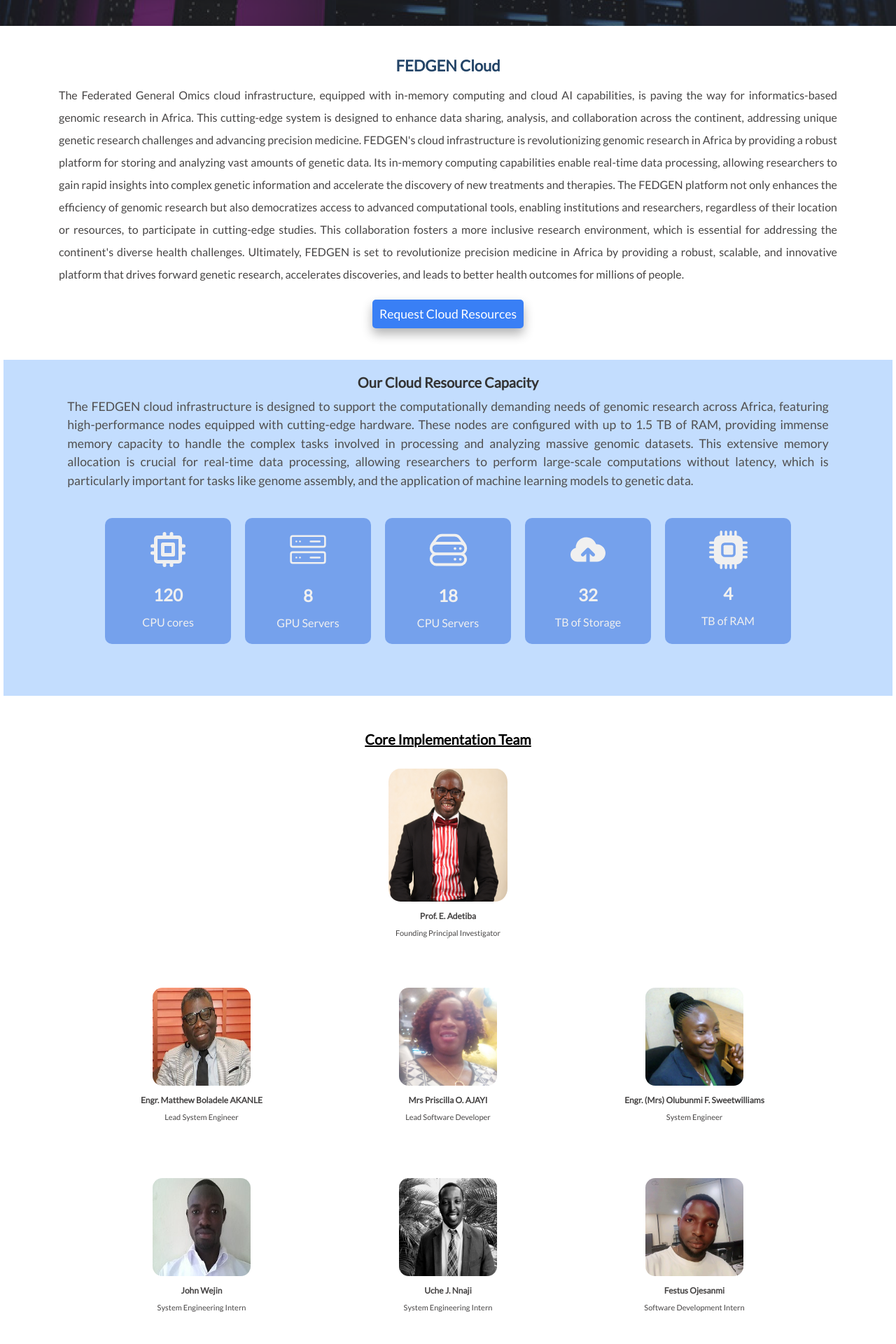
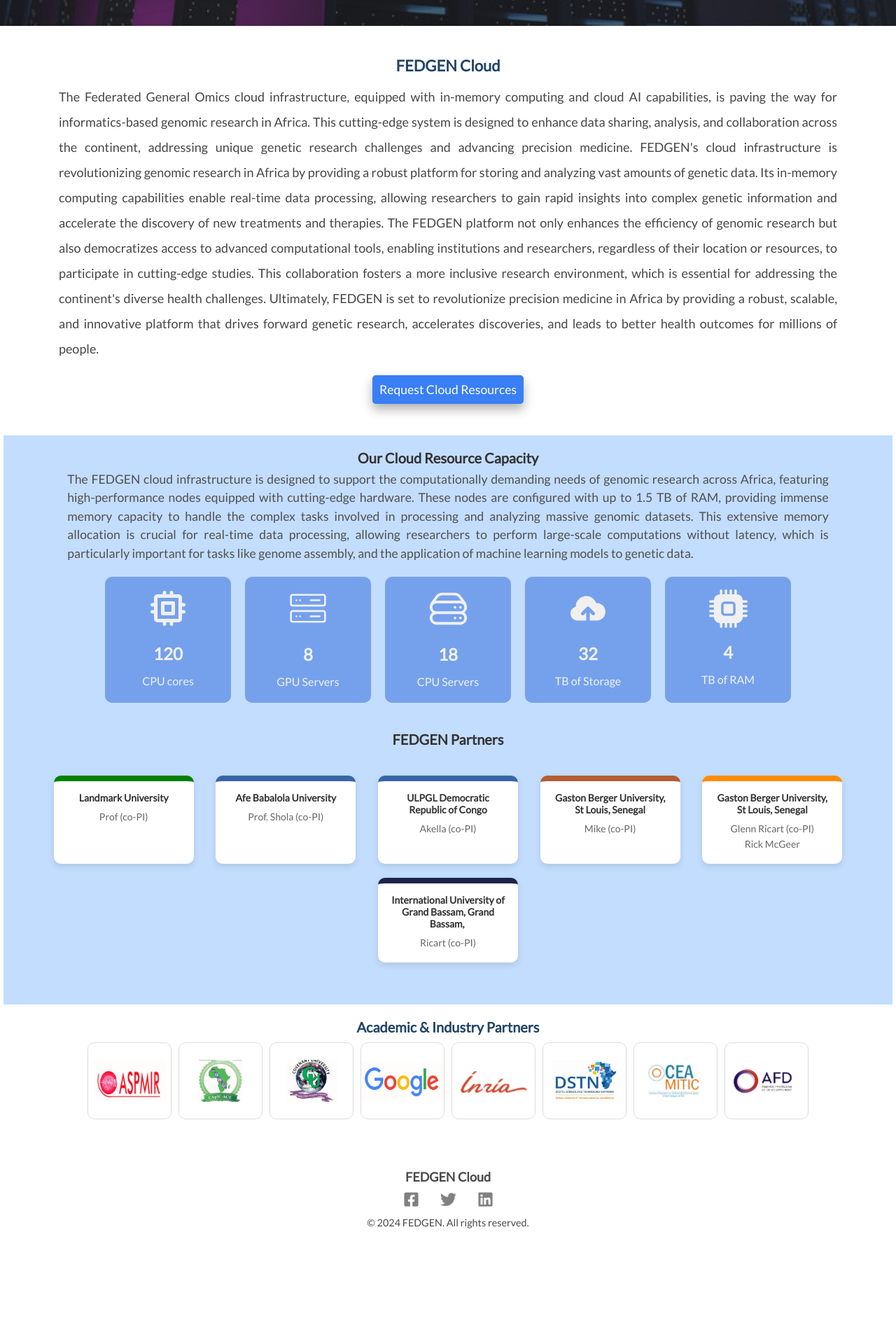
Before and after one commit to ucnnaji/fedgen-landing-page, a React (Create React App) app: page /#/ in a window 1280 px wide. Shown: the part 420-2340 px from the top of the page at 70% size. After the commit the page ends 2195 px from the top, so only its background shows below. Built offline with nearby package versions, Linux system fonts and the light colour scheme.

Commit message:
User interface updates

```diff
--- a/src/App.css
+++ b/src/App.css
@@ -250,7 +250,7 @@
 
 /* Description Styling */
 .home-description {
-  font-size: 16px;
+  font-size: 18px;
   /* Responsive font size */
   font-weight: 300;
   color: #474545;
@@ -317,7 +317,7 @@
   /* Adjusted for responsiveness */
   font-weight: 800;
   line-height: 1.2;
-  margin-bottom: 10px;
+  margin-bottom: 6px;
 }
 
 .capdescription {
@@ -326,7 +326,7 @@
   font-weight: 100;
   line-height: 1.5;
   color: #504f4f;
-  margin-bottom: 40px;
+  margin-bottom: 20px;
   text-align: justify;
   margin-left: 5.8%;
   margin-right: 5.8%;
@@ -585,7 +585,7 @@
 
 .text-container h1 {
   font-weight: 600;
-  font-size: 36px;
+  font-size: 30px;
   text-align: center;
 }
 
--- a/src/routes/Cocollaborators.js
+++ b/src/routes/Cocollaborators.js
@@ -117,7 +117,7 @@ const CocollaboratorsTeam = [
 const CocollaboratorsTeamCard = ({ name, title, img, linkedin, scholar }) => (
   <Card>
     <CardContent style={{ textAlign: 'center' }}>
-      <Avatar src={img} alt={name} style={{ width: 110, height: 110, margin: '0 auto' }} />
+      <Avatar src={img} alt={name} style={{ width: 140, height: 140, margin: '0 auto' }} />
       <Typography variant="h6" style={{ fontSize: '14px', fontWeight: '550' }} gutterBottom>
         {name}
       </Typography>
--- a/src/routes/Coinvestigators.js
+++ b/src/routes/Coinvestigators.js
@@ -66,7 +66,7 @@ const Investigatorteam = [
 const InvestigatorteamCard = ({ name, title, img, linkedin, scholar }) => (
   <Card>
     <CardContent style={{ textAlign: 'center' }}>
-      <Avatar src={img} alt={name} style={{ width: 110, height: 110, margin: '0 auto' }} />
+      <Avatar src={img} alt={name} style={{ width: 140, height: 140, margin: '0 auto' }} />
       <Typography variant="h6" style={{ fontSize: '14px', fontWeight:'550' }} gutterBottom>
         {name}
       </Typography>
--- a/src/routes/Coreteamsection.js
+++ b/src/routes/Coreteamsection.js
@@ -2,7 +2,6 @@ import React from 'react';
 import { Grid, Card, CardContent, Typography, Avatar, IconButton } from '@mui/material';
 import LinkedInIcon from '@mui/icons-material/LinkedIn';
 import SchoolIcon from '@mui/icons-material/School'; // Use as Google Scholar icon (or any academic icon)
-
 
 import Sweets from './group1.png';
 import Bola from './group3.png';
@@ -68,7 +67,7 @@ const Coreteam = [
 const CoreteamCard = ({ name, title, img, linkedin, scholar }) => (
   <Card>
     <CardContent style={{ textAlign: 'center' }}>
-      <Avatar src={img} alt={name} style={{ width: 110, height: 110, margin: '0 auto' }} />
+      <Avatar src={img} alt={name} style={{ width: 140, height: 140, margin: '0 auto' }} />
       <Typography variant="h6" style={{ fontSize: '14px', fontWeight:'550' }} gutterBottom>
         {name}
       </Typography>
@@ -89,7 +88,16 @@ const CoreteamCard = ({ name, title, img, linkedin, scholar }) => (
 
 const Coreteamsection = () => (
   <Grid container spacing={4} style={{ padding: '10px' }}>
-    {Coreteam.map((prof, index) => (
+    <Grid item xs={12}>
+      <CoreteamCard
+        name={Coreteam[1].name}
+        title={Coreteam[1].title}
+        img={Coreteam[1].img}
+        linkedin={Coreteam[1].linkedin}
+        scholar={Coreteam[1].scholar}
+      />
+    </Grid>
+    {Coreteam.slice(0, 1).concat(Coreteam.slice(2)).map((prof, index) => (
       <Grid item xs={6} sm={4} md={4} key={index}>
         <CoreteamCard
           name={prof.name}
--- a/src/routes/Home.js
+++ b/src/routes/Home.js
@@ -38,8 +38,8 @@ function Home() {
             <div className="Homecentral">
                 <img src={containerImage} alt="My Local Image" className="right-image" style={{ height: '48vh' }} />
                 <div className="text-container">
-                    <h1>FEDGEN Cloud</h1>
-                    <p>Federated General Omics</p>
+                    <h1>Federated General Omics Cloud</h1>
+                    <p></p>
 
                 </div>
             </div>
@@ -92,91 +92,13 @@ function Home() {
                         <p>TB of RAM</p>
                     </div>
                 </div>
+
+                <LeadershipCloud />
             </div>
-
-            <div className="team-section">
-                <h1 className="team-subheading">Core Implementation Team</h1>
-
-
-                <div className="team-container-prof">
-
-                    <div className="team-member-prof">
-                        <a href="https://www.linkedin.com/in/emmanuel-adetiba-ph-d-bab79082/">
-                            <img src={group2} alt="Adetiba" className="team-icon-prof" />
-                        </a>
-                        <p className="role">Prof. E. Adetiba</p>
-                        <p className="name">Founding Principal Investigator</p>
-                        <hr />
-                    </div>
-                </div>
-
-                <div className="team-container">
-
-                    <div className="team-member">
-                        <a href="https://archive2.covenantuniversity.edu.ng/Profiles/Akanle-Matthew-Boladele">
-                            <img src={group3} alt="Mr John" className="team-icon" />
-                        </a>
-                        <p className="role">Engr. Matthew Boladele AKANLE</p>
-                        <p className="name">Lead System Engineer</p>
-
-                    </div>
-                    <div className="team-member">
-                        <a href="https://www.linkedin.com/in/priscilla-ajayi/">
-                            <img src={group4} alt="Priscilla Ajayi" className="team-icon" />
-                        </a>
-                        <p className="role">Mrs Priscilla O. AJAYI</p>
-                        <p className="name">Lead Software Developer</p>
-
-                    </div>
-
-                    <div className="team-member">
-                        <a href="https://www.linkedin.com/in/sweetwilliams-faith-54ab74117">
-                            <img src={group1} alt="Mrs. Sweetwilliams" className="team-icon" />
-                        </a>
-                        <p className="role">Engr. (Mrs) Olubunmi F. Sweetwilliams</p>
-                        <p className="name">System Engineer</p>
-
-                    </div>
-
-
-                    <div className="team-member">
-                        <a href="https://www.linkedin.com/in/john-wejin-431141112/">
-                            <img src={group6} alt="Mr John" className="team-icon" />
-                        </a>
-                        <p className="role">John Wejin</p>
-                        <p className="name">System Engineering Intern</p>
-
-                    </div>
-
-                    <div className="team-member">
-                        <a href="https://www.linkedin.com/in/uche-josiah-47386618b/">
-                            <img src={group7} alt="Mr Uche" className="team-icon" />
-                        </a>
-                        <p className="role">Uche J. Nnaji</p>
-                        <p className="name">System Engineering Intern </p>
-
-                    </div>
-
-                    <div className="team-member">
-                        <a href="https://www.linkedin.com/in/festusojesanmi/">
-                            <img src={group5} alt="Festus Ojesanmi" className="team-icon" />
-                        </a>
-                        <p className="role">Festus Ojesanmi</p>
-                        <p className="name"> Software Development Intern</p>
-
-                    </div>
-
-                    <br />
 
 
 
 
-                </div>
-            </div>
-
-            <div>
-                <LeadershipCloud />
-            </div>
 
 
             <div className="partners-section">
@@ -217,7 +139,6 @@ function Home() {
                     </div>
 
 
-
             <footer className="footer">
                 <div className="footer-content">
                     <div className="footer-logo">
--- a/src/routes/Project.js
+++ b/src/routes/Project.js
@@ -1,7 +1,7 @@
 import React from 'react';
 import "../App.css";
 
-import containerImage from './Container-image.jpg';
+import containerImage from './Container-image.png';
 
 function Project() {
     const projects = [
--- a/src/routes/PublishedArticle.js
+++ b/src/routes/PublishedArticle.js
@@ -4,7 +4,7 @@ import Content from "../Content.js";
 import "../PublishedArticle.css";
 
 import Data from '../Data-2024.json';
-import containerImage from './Container-image.jpg';
+import containerImage from './Container-image.png';
 import SecondData from '../Data-2023.json';  // Assuming you have another JSON file for different years
 import ThirdData from '../Data-2022.json';
 import FourthData from '../Data-2021.json';
--- a/src/routes/UpcomingEvents.js
+++ b/src/routes/UpcomingEvents.js
@@ -1,6 +1,6 @@
 import React, { useState } from 'react';
 import "../App.css";
-import containerImage from './Container-image.jpg';
+import containerImage from './Container-image.png';
 
 function UpcomingEvents() {
 
```
Also changed, not shown: src/routes/People.js (+4 -32 lines), src/routes/Container-image.png (added).
